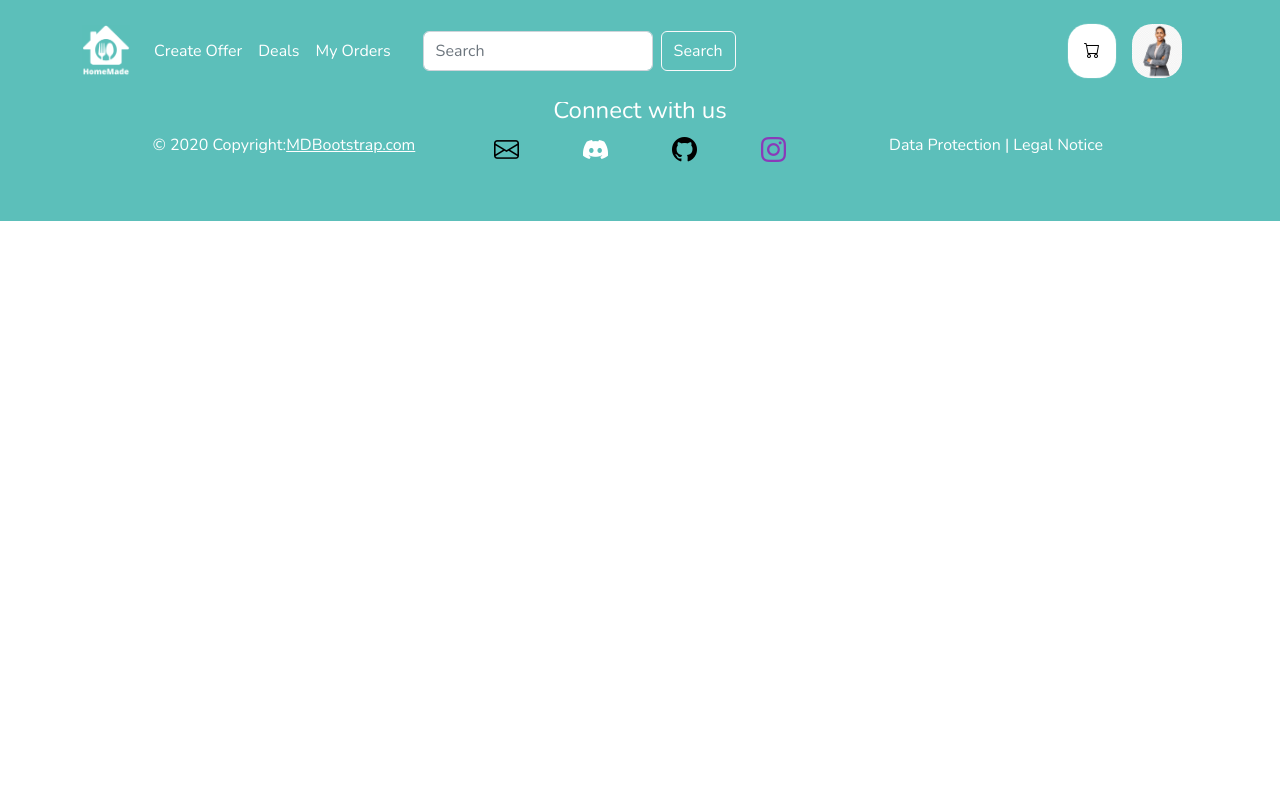
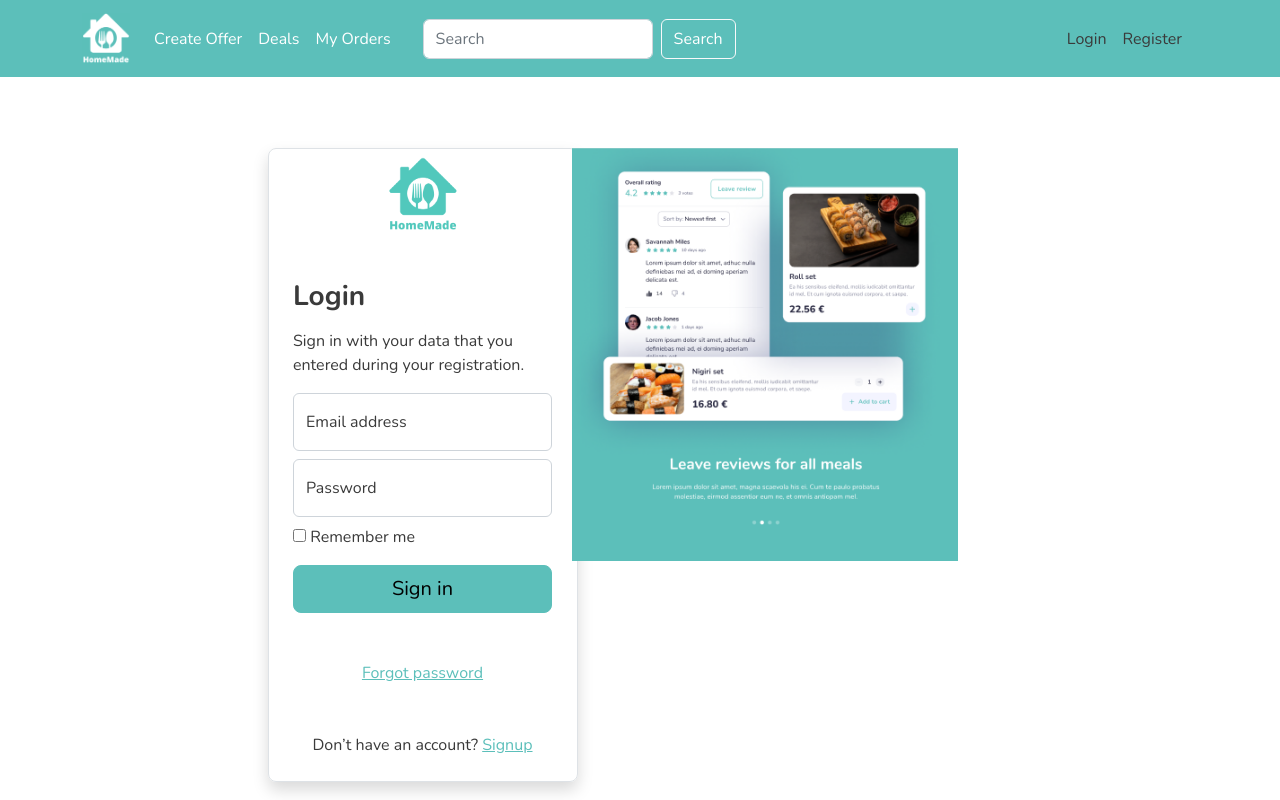
Before and after one commit to Sujanabhandari/homefood_frontend, a React (Create React App) app: page /login in a window 1280 px wide. Shown: the top 800 px of the page. Built offline with nearby package versions, Linux system fonts and the light colour scheme; no server answers.

Commit message:
Autenticate users and display home page

```diff
--- a/package.json
+++ b/package.json
@@ -20,6 +20,7 @@
     "react-firebase-hooks": "^5.0.3",
     "react-rating-stars-component": "^2.2.0",
     "react-scripts": "5.0.1",
+    "react-toastify": "^9.0.8",
     "sass": "^1.54.9",
     "web-vitals": "^2.1.4"
   },
--- a/src/App.js
+++ b/src/App.js
@@ -1,8 +1,8 @@
 import './App.css';
-// import Login from './Componets/login.js'
+import Login from './Componets/login.js'
 import Home from './Componets/home.js';
 import OrderHistory from './Componets/OrderHistory.js';
-// import Register from './Componets/Register';
+import Register from './Componets/Register';
 import Navbar from './Componets/Navbar';
 import CreatePost from './Componets/CreatePost';
 import OfferPreview from './Componets/OfferPreview';
@@ -11,9 +11,44 @@ import { useEffect, useState } from 'react';
 import axios from 'axios';
 import GlobalLayout from './Componets/GlobalLayout';
 import { NavLink, Routes, Route, Link } from "react-router-dom";
+import { ToastContainer, toast } from "react-toastify";
+import { getUser } from "./utils/regitsterUser";
+import ProtectedLayout from './Componets/ProtectedLayout';
 
 function App() {
   const [posts, setPosts] = useState([]);
+
+  const [isAuthenticated, setIsAuthenticated] = useState(false);
+  const [user, setUser] = useState(null);
+  const [token, setToken] = useState(localStorage.getItem("token") || null);
+
+  //validate Token
+  useEffect(() => {
+    const validateToken = async () => {
+      try {
+        const { data, error } = await getUser(token);
+        if (error) {
+          throw new Error(error.response?.data.error || error.message);
+        }
+        setUser(data);
+        setIsAuthenticated(true);
+      } catch (error) {
+        // toast.error("Invalid session, please login again");
+        console.log(error)
+        // localStorage.removeItem("token");
+        // setToken(null);
+      }
+    };
+    token && validateToken();
+  }, [token]);
+
+  // const logout = () => {
+  //   localStorage.removeItem("token");
+  //   setIsAuthenticated(false);
+  //   setToken(null);
+  //   setUser(null);
+  // };
+
 
   useEffect(() => {
     const getPosts = async () => {
@@ -30,20 +65,32 @@ function App() {
 
   return (
     <div>
-      <Navbar />
+      {/* <ToastContainer /> */}
+      <Navbar isAuthenticated={isAuthenticated}
+            setIsAuthenticated={setIsAuthenticated}
+            setToken={setToken} />
 
       <Routes>
         <Route path="/" element={<GlobalLayout />} >
-            <Route index element={<Home posts={posts}/>} />
-            <Route
-            path="login"
-            element={
-              <Navbar
-              />
-            }
-          />
+          <Route index element={<Home posts={posts} />} />
           <Route path="/create_offer" element={<CreatePost />} />
           <Route path="/order_history" element={<OrderHistory />} />
+
+          <Route path="/login" element={<Login
+            isAuthenticated={isAuthenticated}
+            setIsAuthenticated={setIsAuthenticated}
+            setToken={setToken} />} />
+
+          <Route path="/register"
+            element={<Register
+              isAuthenticated={isAuthenticated}
+              setIsAuthenticated={setIsAuthenticated}
+              setToken={setToken}
+            />} />
+
+          <Route path='secret' element={<ProtectedLayout isAuthenticated={isAuthenticated} />} >
+
+          </Route>
           <Route path="/offer_preview" element={<OfferPreview />} />
         </Route>
       </Routes>
--- a/src/Componets/CreatePost.js
+++ b/src/Componets/CreatePost.js
@@ -79,6 +79,7 @@ const CreatePost = () => {
         } catch (error) {
             console.log(error)
         }
+
     };
     console.log(title, description, quantity, image, price, timeSlot, specials, categories);
 
--- a/src/Componets/Navbar.js
+++ b/src/Componets/Navbar.js
@@ -5,9 +5,7 @@ import { Link } from 'react-router-dom';
 import logo from '../assets/logo-white.png';
 import girl from '../assets/girl.png';
 
-export default class
-    extends Component {
-    render() {
+const Navbar = ({ isAuthenticated, logout }) => {
     return (
         <div>
             <nav className="navbar fixed-top navbar-expand-lg navbar-dark bg-primary">
@@ -32,12 +30,40 @@ export default class
                                 <button className="btn btn-outline-light text-white" type="submit">Search</button>
                             </form>
                         </ul>
+
+
                         <div className="d-flex gap-3 m-3 align-items-center">
+                            {/* <Link className='text-white'><i className="bi bi-cart icon-circle" /></Link>
+                            <Link className='text-white'>
+                                <img className="icon-circle-img" src={girl} width="50px" alt="Person" />
+                            </Link> */}
+
+                            {!isAuthenticated ? (
+                                <>
+
+                                        <Link to="/login" className="nav-link active">
+                                            Login
+                                        </Link>
+
+
+                                        <Link to="/register" className="nav-link active">
+                                            Register
+                                        </Link>
+
+                                </>
+                            ) : (
+                                <>
+
                                     <Link className='text-white'><i className="bi bi-cart icon-circle" /></Link>
+
                                     <Link className='text-white'>
                                         <img className="icon-circle-img" src={girl} width="50px" alt="Person" />
                                     </Link>
+                                </>
+                            )}
                         </div>
+
+
                         <li className=" d-flex nav-item">
                         </li>
                     </div>
@@ -45,5 +71,8 @@ export default class
             </nav>
         </div>
     )
+
 }
-}
+
+
+export default Navbar;
--- /dev/null
+++ b/src/Componets/ProtectedLayout.js
@@ -0,0 +1,12 @@
+import { Navigate, Outlet } from "react-router-dom";
+
+
+const ProtectedLayout = ({ isAuthenticated }) => {
+  return (
+    <div className="container mt-5">
+      {isAuthenticated ? <Outlet /> : <Navigate to="/login" />}
+    </div>
+  );
+};
+
+export default ProtectedLayout;
--- a/src/Componets/Register.js
+++ b/src/Componets/Register.js
@@ -5,39 +5,60 @@ import logo from '../assets/logo.png';
 import { Link } from 'react-router-dom';
 import { useRef, useState, useEffect } from 'react';
 import { useNavigate } from "react-router-dom";
-import { useAuthState } from "react-firebase-hooks/auth";
 
-import {
-  auth,
-  registerWithEmailAndPassword,
+import { registerUser } from "../utils/regitsterUser";
+import axios from 'axios';
+import { toast } from "react-toastify";
 
-} from "../firebase-config";
 
-const Register = () => {
+const Register = ({ isAuthenticated, setIsAuthenticated, setToken }) => {
 
-const [email, setEmail] = useState("");
-const [password, setPassword] = useState("");
-const [username, setUsername] = useState("");
-const [user, loading, error] = useAuthState(auth);
+  const [{ userName, email, profilePic, password }, setFormState] = useState({
+    userName: "",
+    email: "",
+    profilePic: "",
+    password: ""
+  });
+
+  const handleChange = (e) =>
+    setFormState((prev) => ({ ...prev, [e.target.id]: e.target.value }));
 
   const navigate = useNavigate();
-    const register = () => {
-      if (!username) alert("Please enter username");
-      registerWithEmailAndPassword(username, email, password);
-       navigate("/home");
-      console.log("test");
+
+  const handleSubmit = async (e) => {
+    try {
+      e.preventDefault();
+
+      const formData = new FormData();
+
+      formData.append('userName', userName);
+      formData.append('email', email);
+      formData.append('password', password);
+
+      // if (!user_name || !password || !email )
+      //   return alert("Please fill out all the fields");
+      const response = await registerUser({
+         userName, email, profilePic, password
+      });
+      console.log(response.headers.token);
+
+      localStorage.setItem("token", response.headers.token);
+      setToken(response.headers.token);
+      setIsAuthenticated(true);
+      navigate('/', {replace:true});
+    } catch (error) {
+      console.log(error)
+      // toast.error(error.message);
+    }
   };
+  // if (isAuthenticated) return <Navigate to="/" replace />;
 
-    useEffect(() => {
-      if (loading) return;
-    }, [user, loading]);
-
-    console.log(user);
 
   return (
     <div>
-        <section className="d-flex mh-100 align-items-center min-vh-100">
+      <section className="d-flex mh-100 align-items-center min-vh-100" style={{ marginTop: "100px" }}>
         <div className="container">
+          <form onSubmit={handleSubmit}>
             <div className="row justify-content-center bg-primary rounded-3 align-items-center my-5">
               <div className="col-md-5 rounded-3 p-5">
                 <h2 className='text-white'>Healthy Home Made Food Made With Love For You</h2>
@@ -51,23 +72,24 @@ const navigate = useNavigate();
                 <div className='w-75 mx-auto'>
                   <div className="text-center">
                     <div className="form-outline mb-4">
-                      <input type="text" id="registerName" className="form-control" placeholder='Full Name' value={username}
-          onChange={(e) => setUsername(e.target.value)}/>
+
+                      <input type="text" id="userName" className="form-control" placeholder='Full Name' value={userName}
+                        onChange={handleChange} />
 
                     </div>
                     <div className="form-outline mb-4">
-                      <input type="email" id="registerEmail" className="form-control" placeholder='Email' value={email}
-          onChange={(e) => setEmail(e.target.value)} />
+                      <input type="email" id="email" className="form-control" placeholder='Email' value={email}
+                        onChange={handleChange} />
 
                     </div>
 
                     <div className="form-outline mb-4">
-                      <input type="password" id="registerPassword" className="form-control" placeholder='Password' value={password}
-          onChange={(e) => setPassword(e.target.value)} />
+                      <input type="password" id="password" className="form-control" placeholder='Password' value={password}
+                        onChange={handleChange} />
 
                     </div>
 
-                  <button className="btn btn-block mb-3 btn-color" onClick={register}>Create Account</button>
+                    <button className="btn btn-block mb-3 btn-color" type="submit" >Create Account</button>
                   </div>
                 </div>
 
@@ -78,7 +100,7 @@ const navigate = useNavigate();
                     Signup with Google
                   </div>
                   <div className="col">
-                    <i class="bi bi-facebook m-2 icon-face"></i>
+                    <i className="bi bi-facebook m-2 icon-face"></i>
                     Signup with Facebook
                   </div>
                 </div>
@@ -88,6 +110,7 @@ const navigate = useNavigate();
                 </div>
               </div>
             </div>
+          </form>
         </div>
       </section>
     </div>
--- a/src/Componets/login.js
+++ b/src/Componets/login.js
@@ -1,52 +1,66 @@
+/* eslint-disable jsx-a11y/img-redundant-alt */
+/* eslint-disable jsx-a11y/anchor-is-valid */
 import React, { Component } from 'react';
 import logo from '../assets/logo.png';
 import hero from '../assets/hero-image.png';
 import { useRef, useState, useEffect } from 'react';
 import { Navigate } from "react-router-dom";
+import { loginUser } from "../utils/regitsterUser";
+import { NavLink, Routes, Route, Link } from "react-router-dom";
+import { toast } from "react-toastify";
 
-import { auth, logInWithEmailAndPassword
-  // signInWithGoogle
- } from "../firebase-config";
-import { useAuthState } from "react-firebase-hooks/auth";
+const Login = ({ isAuthenticated, setIsAuthenticated, setToken }) => {
+  const [{ email, password }, setFormState] = useState({
+    email: "",
+    password: ""
+  });
 
-const Login = () => {
+  const handleChange = (e) =>
+    setFormState((prev) => ({ ...prev, [e.target.id]: e.target.value }));
 
-const [email, setEmail] = useState("");
-const [password, setPassword] = useState("");
-const [user, loading, error] = useAuthState(auth);
+  const handleSubmit = async (e) => {
+    try {
+      e.preventDefault();
+      if (!email || !password) return alert("Please fill out all the fields");
 
-useEffect(() => {
-  console.log("works");
-  if (loading) {
-    // maybe trigger a loading screen
-    return;
+      const response = await loginUser({ email, password });
+      console.log("Fromm Login", response.headers);
+
+      localStorage.setItem("token", response.headers.token);
+      setToken(response.headers.token);
+      setIsAuthenticated(true);
+    } catch (error) {
+      console.log(error)
+      // toast.error(error.message);
     }
-  if (user) <Navigate to="/home" replace />;
-}, [user, loading]);
+  };
+  if (isAuthenticated) return <Navigate to="/" replace />;
+
 
   return (
     <>
-      <main className="login-page">
+      <main className="login-page" style={{marginTop: "100px"}}>
+
           <div className="col-lg-8 mx-auto p-4 py-md-5">
 
             <div className="row g-5">
 
               <div className="col-md-5 py-2 login rounded-3 shadow border">
-              <form>
+                <form onSubmit={handleSubmit}>
                   <img className="mb-4 mx-auto d-block" src={logo} width="70px" alt="Logo HomeMade" />
 
                   <h1 className="h3 mb-3 fw-bold mt-5">Login</h1>
                   <p>Sign in with your data that you entered during your registration.</p>
 
                   <div className="form-floating">
-                  <input type="email" className="form-control" id="floatingInput" placeholder="name@example.com" value={email}
-          onChange={(e) => setEmail(e.target.value)} />
-                  <label for="floatingInput">Email address</label>
+                    <input type="email" className="form-control" id="email" placeholder="name@example.com" value={email}
+                      onChange={handleChange} />
+                    <label for="email">Email address</label>
                   </div>
                   <div className="form-floating mt-2">
-                  <input type="password" className="form-control" id="floatingPassword" placeholder="Password" value={password}
-          onChange={(e) => setPassword(e.target.value)} />
-                  <label for="floatingPassword">Password</label>
+                    <input type="password" className="form-control" id="password" placeholder="Password" value={password}
+                      onChange={handleChange} />
+                    <label for="password">Password</label>
                   </div>
 
                   <div className="checkbox mt-2 mb-3">
@@ -58,7 +72,7 @@ useEffect(() => {
                   <p className="mt-5 mb-3 text-center"><a href="#">Forgot password</a></p>
                 </form>
 
-              <p className="mt-5 mb-3 text-center">Don’t have an account? <button onClick={() => logInWithEmailAndPassword(email, password)}>Login</button></p>
+                <p className="mt-5 mb-3 text-center">Don’t have an account? <Link to='/register'>Signup</Link></p>
 
               </div>
 
@@ -69,6 +83,7 @@ useEffect(() => {
             </div>
 
           </div>
+
       </main>
       <footer className="pt-5 my-5 text-muted border-top text-center">
         <p className="mt-5 mb-3 text-muted">
--- /dev/null
+++ b/src/utils/regitsterUser.js
@@ -0,0 +1,37 @@
+import axios from "axios";
+
+export const getUser = async (token) => {
+  try {
+    const { data } = await axios.get(`http://localhost:3000/me`, {
+      headers: { Authorization: token }
+    });
+    return { data };
+  } catch (error) {
+    return { error };
+  }
+};
+
+export const registerUser = async (formData) => {
+    console.log("Create User", formData)
+    try {
+      console.log("Hello From Register")
+      const response = await axios.post('http://localhost:3000/signup', formData)
+    return response;
+
+    } catch (error) {
+      return { error };
+    }
+  };
+
+
+export const loginUser = async (formData) => {
+  try {
+    const response = await axios.post(
+      `http://localhost:3000/signin`,
+      formData
+    );
+    return response;
+  } catch (error) {
+    return { error };
+  }
+};
```
Also changed, not shown: 1 other file (tests, documents, lock files or other folders). Lines whose indentation alone changed are shown as unchanged.
